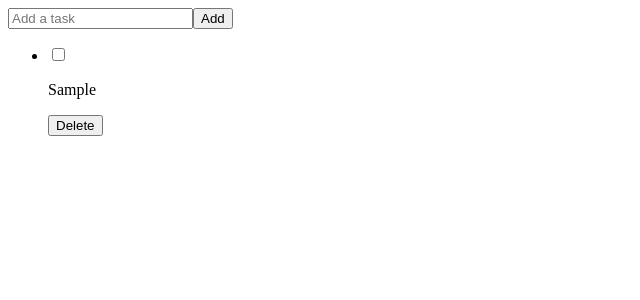
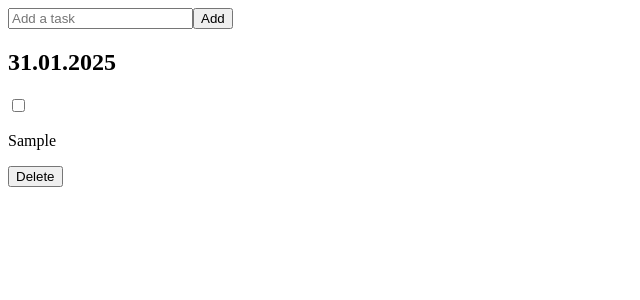
Before and after one commit to MsChaiChai/to-do-app, a React (Vite) app: page / in a window 1280 px wide. Both pictures are taken after typing "Sample" into the empty fields and a click on the button "Add". Shown: the top 300 px of the page, without its empty margins (0-640 px from the left). Built offline with nearby package versions, Linux system fonts and the light colour scheme.

Commit message:
Add group tasks by date functionality

```diff
--- a/src/components/TaskList.jsx
+++ b/src/components/TaskList.jsx
@@ -1,16 +1,41 @@
 import React from 'react';
 import TaskItem from './TaskItem';
+import formatDate from '../utils/date';
 
 
 function TaskList({tasks,onToggleTask,onDeleteTask}){
 
+
+    const groupedTasks=tasks.reduce((acc,task)=>{
+
+        const date=formatDate(task.id);
+
+        if(!acc[date]){
+            acc[date]=[];
+        }
+        acc[date].push(task);
+
+        return acc;
+    },{});
+
+    const sortedDates=Object.keys(groupedTasks).reverse();
+
     return(
-        <ul>
-            {tasks.map(task=>(
-                <li key={task.id}><TaskItem task={task} onToggleTask={onToggleTask} onDeleteTask={onDeleteTask}/></li>
-            ))}
-        </ul>
+        <div>
+            {sortedDates.map((date)=>{
+                return(
+                    <div key={date}>
+                        <h2>{date}</h2>
+                        {groupedTasks[date].map((task)=>{
+                            return(
+                                <TaskItem key={task.id} task={task} onToggleTask={onToggleTask} onDeleteTask={onDeleteTask}></TaskItem>
+                            );
+                        })}
+                    </div>)
+            })}
+        </div>
     )
+
 
 }
 
--- /dev/null
+++ b/src/utils/date.js
@@ -0,0 +1,9 @@
+const formatDate = (timestamp) => {
+    const date=new Date(timestamp);
+    const day = String(date.getDate()).padStart(2, '0');
+    const month = String(date.getMonth() + 1).padStart(2, '0');
+    const year = date.getFullYear();
+    return `${day}.${month}.${year}`;
+};
+
+export default formatDate;
```
